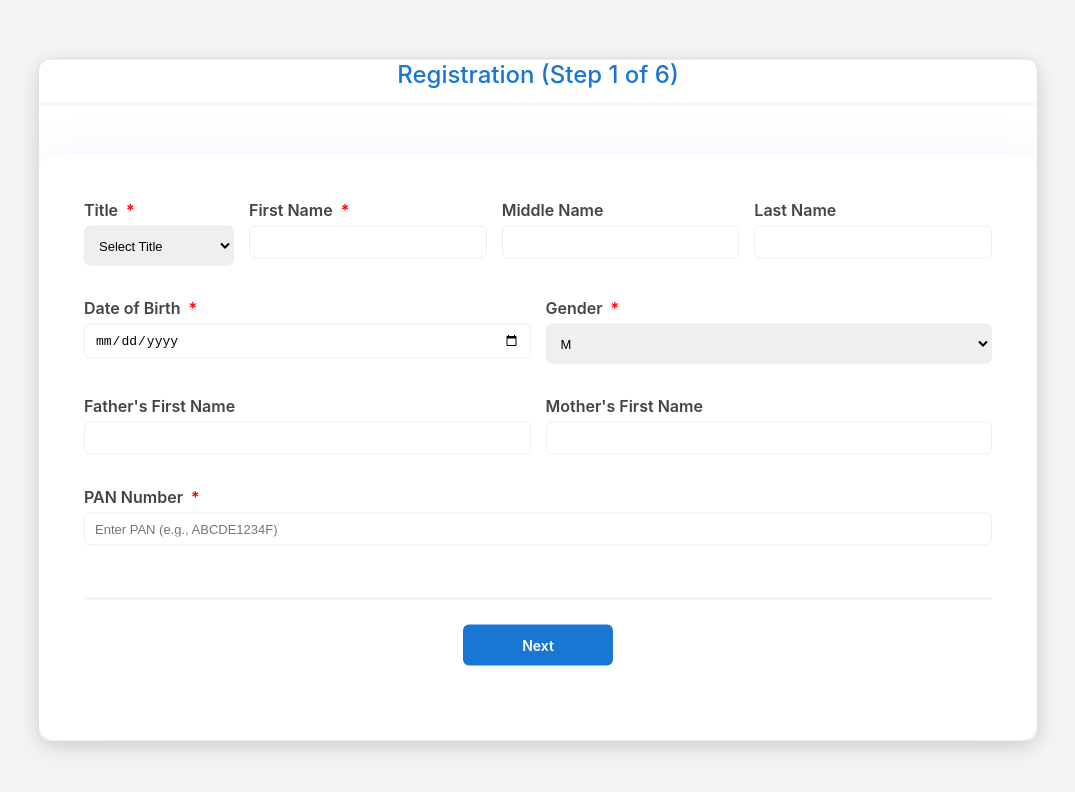
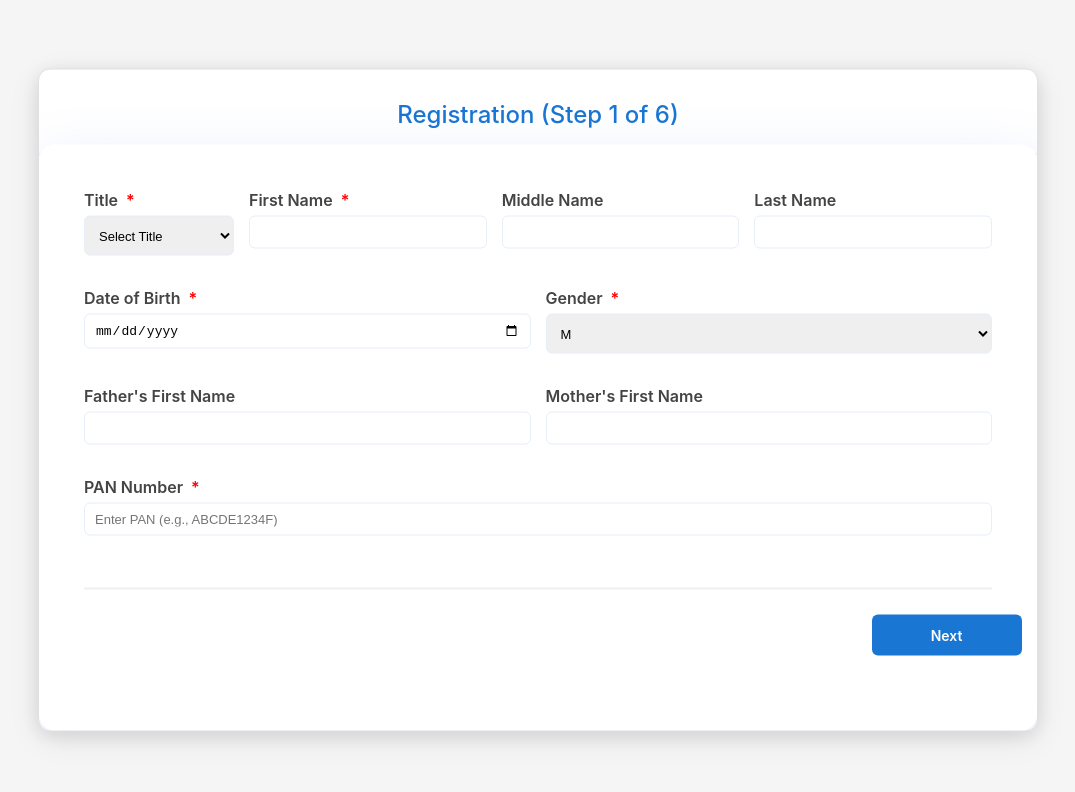
Before and after one commit to vasanthd0201/banking, a React (Create React App) app: page / in a window 1280 px wide. Shown: the top 792 px of the page, without its empty margins (102-1177 px from the left). Built offline with nearby package versions, Linux system fonts and the light colour scheme.

Commit message:
personal details updated

```diff
--- a/src/styles/PersonalDetails.css
+++ b/src/styles/PersonalDetails.css
@@ -14,7 +14,7 @@
   transform: translate(-50%, -50%);
   z-index: 1000;
   max-height: 90vh;
-  overflow-y: auto;
+  overflow: hidden;
 }
 
 /* Ensure form stands out from background */
@@ -24,8 +24,9 @@ body {
 
 .form-header {
   text-align: center;
-  margin-bottom: 30px;
-  padding-bottom: 15px;
+  margin:30px 0 0 0;
+  margin-bottom: -30px;
+  padding-bottom: 10px;
   border-bottom: 1px solid #eee;
 }
 
@@ -34,6 +35,8 @@ body {
   margin: 0;
   font-size: 24px;
   font-weight: 500;
+
+  padding-bottom: 15px;
 }
 
 /* Required field indicator */
@@ -70,6 +73,7 @@ body {
   color: white;
   cursor: pointer;
   border: 1px solid transparent;
+  margin-left: 90%;
 }
 
 .btn-primary {
```
